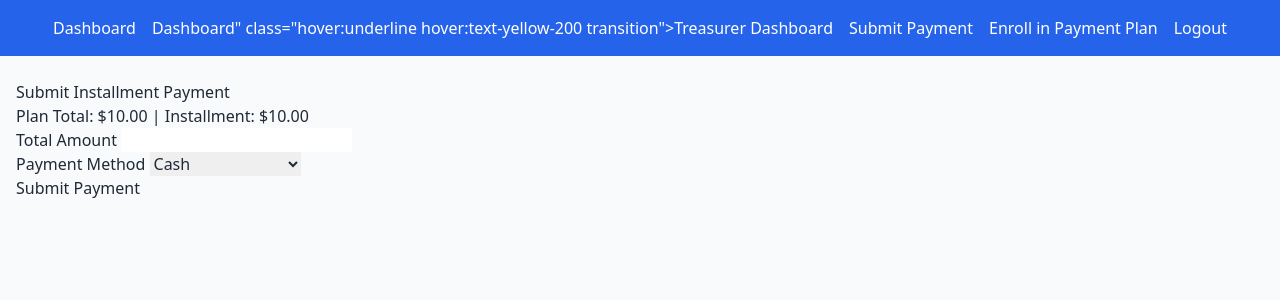
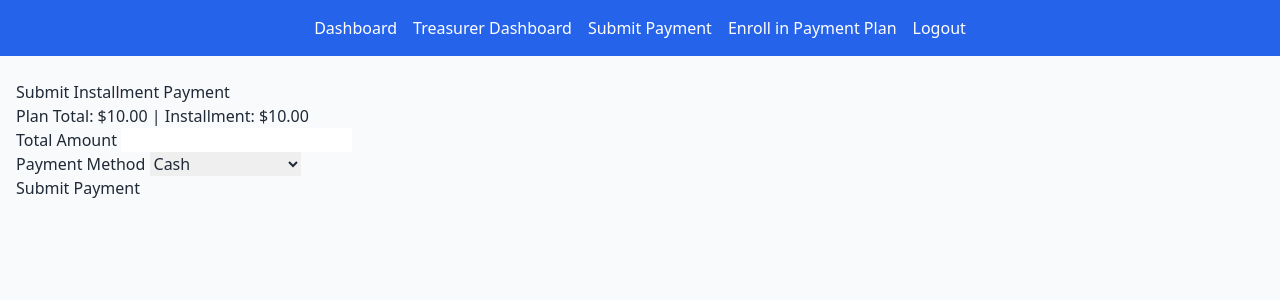
Before and after one commit to beezer1914/sigma_finance, a Flask app: page /pay in a window 1280 px wide. Shown: the top 300 px of the page. Run offline with Flask 3, Linux system fonts and the light colour scheme; a user stored in the database is signed in; tables that the repository leaves empty hold one stand-in row (values such as "Sample post").

Commit message:
refacroted base.html

```diff
--- a/sigma_finance/templates/base.html
+++ b/sigma_finance/templates/base.html
@@ -12,7 +12,7 @@
         <li><a href="{{ url_for('dashboard.show_dashboard') }}" class="hover:underline hover:text-gray-200 transition">Dashboard</a></li>
 
         {% if current_user.role in ['treasurer', 'admin'] %}
-        <li><a href="<a href="{{ url_for('treasurer_bp.treasurer_dashboard') }}">Dashboard</a>" class="hover:underline hover:text-yellow-200 transition">Treasurer Dashboard</a></li>
+          <li><a href="{{ url_for('treasurer_bp.treasurer_dashboard') }}" class="hover:underline hover:text-yellow-200 transition">Treasurer Dashboard</a></li>
         {% endif %}
 
         <li><a href="{{ url_for('payments.pay') }}" class="hover:underline hover:text-gray-200 transition">Submit Payment</a></li>
@@ -24,7 +24,6 @@
       {% endif %}
     </ul>
   </nav>
-
 
   <div class="max-w-4xl-auto px-4 py-6">
     {% with messages = get_flashed_messages(with_categories=true) %}
@@ -43,7 +42,6 @@
       {% endif %}
     {% endwith %}
 
-
     {% block content %}{% endblock %}
   </div>
 
```
Lines whose indentation alone changed are shown as unchanged.
